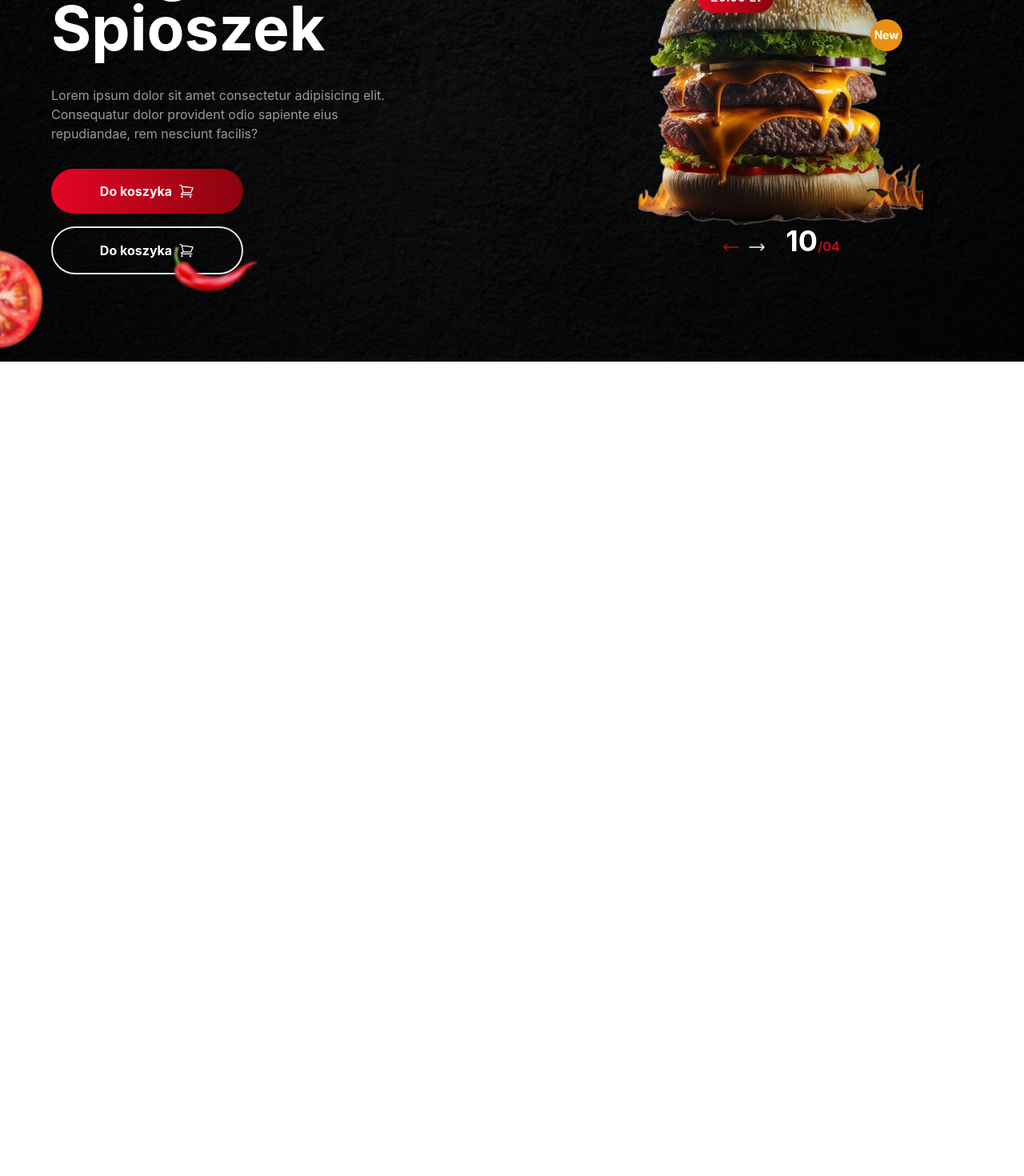
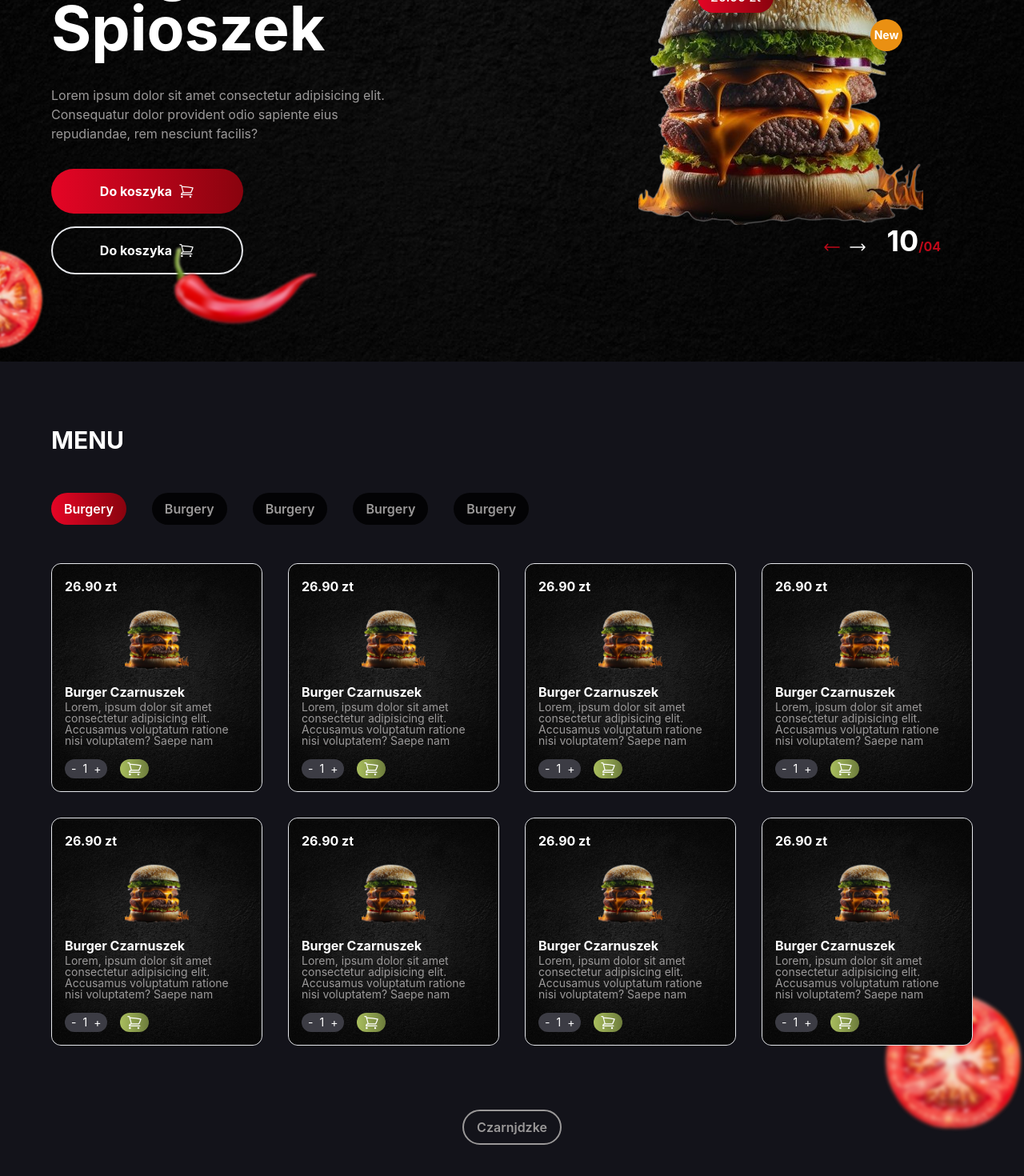
Before and after one commit to borteye/restaurant, a React (Create React App) app: page / in a window 1280 px wide. Shown: the part 348-1818 px from the top of the page at 80% size. Before the commit the page ends 800 px from the top, so only its background shows below. Built offline with nearby package versions, Linux system fonts and the light colour scheme.

Commit message:
Added Menu Page

```diff
--- a/src/App.tsx
+++ b/src/App.tsx
@@ -1,15 +1,17 @@
 import React from "react";
 import tomato from "./assets/tomato.png";
 import Navbar from "./components/Navbar";
-import LandingPage from "./pages/LandingPage";
+import LandingPage from "./pages/Landing";
+import Menu from "./pages/Menu";
 
 function App() {
   return (
     <div className="h-full md:h-screen bg-heroImage bg-cover bg-center">
       <div className=" h-full flex flex-col items-center justify-between gap-y-12  bg-overlay text-light px-16 py-6 relative">
         <Navbar />
-        <div className="h-full flex items-center justify-center">
+        <div className="h-full flex flex-col items-center justify-center">
           <LandingPage />
+
           <img
             src={tomato}
             alt="tomato"
@@ -17,6 +19,8 @@ function App() {
           />
         </div>
       </div>
+
+      <Menu />
     </div>
   );
 }
--- /dev/null
+++ b/src/components/MenuCard.tsx
@@ -0,0 +1,40 @@
+import React from "react";
+import burger from "../assets/burger.png";
+import { ShoppingCartIcon } from "@heroicons/react/24/outline";
+
+type Props = {};
+
+const MenuCard = (props: Props) => {
+  return (
+    <>
+      <div className="text-light rounded-xl z-10  border bg-heroImage bg-cover bg-center ">
+        <div className="bg-[#0000008c] flex flex-col gap-y-4 justify-center items-center  rounded-xl px-4 py-4">
+          <div className="w-full">
+            <p className="font-bold">26.90 zt</p>
+          </div>
+
+          <img src={burger} alt="burger" className="w-20" />
+          <div>
+            <h1 className="font-bold">Burger Czarnuszek</h1>
+            <p className="text-sm w-full text-secondary  text-ellipsis leading-none">
+              Lorem, ipsum dolor sit amet consectetur adipisicing elit.
+              Accusamus voluptatum ratione nisi voluptatem? Saepe nam
+            </p>
+          </div>
+          <div className="w-full flex items-center text-sm gap-x-4">
+            <div className="flex gap-x-2 w-fit bg-count px-2  py-[0.125rem] rounded-full ">
+              <p>-</p>
+              <p>1</p>
+              <p>+</p>
+            </div>
+            <button className="bg-gradient-to-r from-cartGradientStart to-cartGradientEnd px-2 py-[0.125rem] rounded-3xl">
+              <ShoppingCartIcon className="w-5 h-5" />
+            </button>
+          </div>
+        </div>
+      </div>
+    </>
+  );
+};
+
+export default MenuCard;
--- a/src/components/Navbar.tsx
+++ b/src/components/Navbar.tsx
@@ -12,8 +12,8 @@ type Props = {};
 const Navbar = (props: Props) => {
   const [isOpen, setIsOpen] = useState(false);
   return (
-    <nav className="px-5 average:px-0 w-screen average:w-full flex items-center justify-between">
-      <div className=" w-20 average:w-28">
+    <nav className="px-6 average:px-0 w-screen average:w-full flex items-center justify-between">
+      <div className=" w-20 average:w-28 ">
         <img src={logo} alt="logo" className="w-20 average:w-32" />
       </div>
       <Bars3BottomRightIcon
@@ -22,9 +22,9 @@ const Navbar = (props: Props) => {
       />
 
       <div
-        className={`bg-black average:bg-transparent average:text-light absolute average:relative  w-screen h-full ${
+        className={`bg-black average:bg-transparent  average:text-light absolute left-0 average:relative w-screen average:w-[80%]  h-full ${
           isOpen ? "flex" : "hidden average:flex"
-        }  flex-col gap-y-12 top-0 px-4 py-8 z-50`}
+        }  flex-col gap-y-12 top-0  py-8 z-50 px-6 average:px-0`}
       >
         <div className="average:hidden bg-black rounded-md w-fit p-2">
           <XMarkIcon
@@ -32,8 +32,8 @@ const Navbar = (props: Props) => {
             onClick={() => setIsOpen(false)}
           />
         </div>
-        <div className="average:flex average:justify-between ">
-          <ul className="average:flex justify-between average:w-[20%]">
+        <div className="average:flex justify-between">
+          <ul className="average:flex justify-between  average:w-[20%]">
             <li className="hover:bg-overlay py-2 px-4 average:px-0 rounded-md cursor-pointer">
               Home
             </li>
@@ -44,7 +44,7 @@ const Navbar = (props: Props) => {
               O nas
             </li>
           </ul>
-          <ul className="flex flex-col average:flex-row justify-between gap-8 average:w-[70%]">
+          <ul className="flex flex-col average:flex-row gap-8 average:w-fit">
             <li className="flex items-center gap-x-4">
               <ShoppingCartIcon className="w-5 h-5 text-primary" />
               <div>
--- a/src/index.css
+++ b/src/index.css
@@ -2,21 +2,31 @@
 @tailwind components;
 @tailwind utilities;
 
-*{
+@layer utilities {
+  .no-scrollbar::-webkit-scrollbar {
+    display: none;
+  }
+  .no-scrollbar {
+    -ms-overflow-style: none;
+    scrollbar-width: none;
+  }
+}
+
+* {
   margin: 0;
   padding: 0;
 }
 
 body {
   margin: 0;
-  font-family: -apple-system, BlinkMacSystemFont, 'Segoe UI', 'Roboto', 'Oxygen',
-    'Ubuntu', 'Cantarell', 'Fira Sans', 'Droid Sans', 'Helvetica Neue',
+  font-family: -apple-system, BlinkMacSystemFont, "Segoe UI", "Roboto", "Oxygen",
+    "Ubuntu", "Cantarell", "Fira Sans", "Droid Sans", "Helvetica Neue",
     sans-serif;
   -webkit-font-smoothing: antialiased;
   -moz-osx-font-smoothing: grayscale;
 }
 
 code {
-  font-family: source-code-pro, Menlo, Monaco, Consolas, 'Courier New',
+  font-family: source-code-pro, Menlo, Monaco, Consolas, "Courier New",
     monospace;
 }
--- a/src/pages/LandingPage.tsx
+++ b/src/pages/Landing.tsx
@@ -36,13 +36,13 @@ const LandingPage = (props: Props) => {
           <img
             src={chili}
             alt="pepper"
-            className="w-28 transform scale-x-[-1] filter blur-[1px] absolute top-24 -right-5 "
+            className="w-28 lg:w-48 transform scale-x-[-1] filter blur-[1px] average:blur-[1.5px] absolute top-24 -right-5 lg:-right-24 "
           />
         </div>
       </div>
-      <div className="relative max-w-[30rem]   w-full flex flex-col justify-between items-center">
+      <div className="relative max-w-[30rem]   w-full flex flex-col justify-center items-center">
         <img src={burger} alt="burger" className=" " />
-        <div className="flex items-end gap-x-6">
+        <div className="flex items-end justify-end px-10 w-full gap-x-6">
           <div className="flex gap-x-2">
             <ArrowLongLeftIcon className="w-6 h-6 text-primary" />
             <ArrowLongRightIcon className="w-6 h-6" />
--- /dev/null
+++ b/src/pages/Menu.tsx
@@ -0,0 +1,62 @@
+import React from "react";
+import MenuCard from "../components/MenuCard";
+import tomato from "../assets/tomato.png";
+import chili from "../assets/chili.png";
+
+type Props = {};
+
+const Menu = (props: Props) => {
+  return (
+    <div className="w-full bg-black py-20  m-auto">
+      <div className="relative max-w-[1440px] flex flex-col gap-y-12 mx-auto px-6 md:px-16">
+        <h1 className="text-3xl font-bold text-light">MENU</h1>
+        <div>
+          <ul className=" flex gap-x-8 overflow-x-scroll no-scrollbar ">
+            <li className="text-light bg-gradient-to-r from-gradientStart to-gradientEnd py-2 font-semibold px-4 w-fit rounded-full">
+              Burgery
+            </li>
+            <li className="bg-overlay text-secondary font-semibold py-2 px-4 w-fit rounded-full">
+              Burgery
+            </li>
+            <li className="bg-overlay text-secondary font-semibold py-2 px-4 w-fit rounded-full">
+              Burgery
+            </li>
+            <li className="bg-overlay text-secondary font-semibold py-2 px-4 w-fit rounded-full">
+              Burgery
+            </li>
+            <li className="bg-overlay text-secondary font-semibold py-2 px-4 w-fit rounded-full">
+              Burgery
+            </li>
+          </ul>
+        </div>
+        <div className="grid grid-cols-1 xs:grid-cols-2  md:grid-cols-3 lg:grid-cols-4  gap-4 lg:gap-8 ">
+          <MenuCard />
+          <MenuCard />
+          <MenuCard />
+          <MenuCard />
+          <MenuCard />
+          <MenuCard />
+          <MenuCard />
+          <MenuCard />
+        </div>
+        <div className=" mt-8 flex justify-center items-center">
+          <button className="border-2 border-secondary text-secondary font-semibold py-2 px-4 w-fit rounded-full">
+            Czarnjdzke
+          </button>
+        </div>
+        <img
+          src={tomato}
+          alt="tomato"
+          className="absolute  w-32 md:w-44 right-0 bottom-2 filter blur-[2px]"
+        />
+        {/* <img
+          src={chili}
+          alt="chili"
+          className="absolute transform   filter blur-[1.5px] -left-10 top-48 lg:bottom-12  md:w-44 "
+        /> */}
+      </div>
+    </div>
+  );
+};
+
+export default Menu;
--- a/tailwind.config.js
+++ b/tailwind.config.js
@@ -13,6 +13,9 @@ module.exports = {
         gradientEnd: "#89030e",
         overlay: "#000000d2",
         new: "#ea9012",
+        count: "#3c3c44",
+        cartGradientStart: "#a9be5e",
+        cartGradientEnd: "#6d7c3c",
       },
       fontFamily: {
         sans: ["Inter", "sans-serif"],
@@ -27,6 +30,7 @@ module.exports = {
         heroImage: "url(/src/assets/texture-bg.png)",
       },
       screens: {
+        xs: "475px",
         average: "1032px",
       },
     },
```
